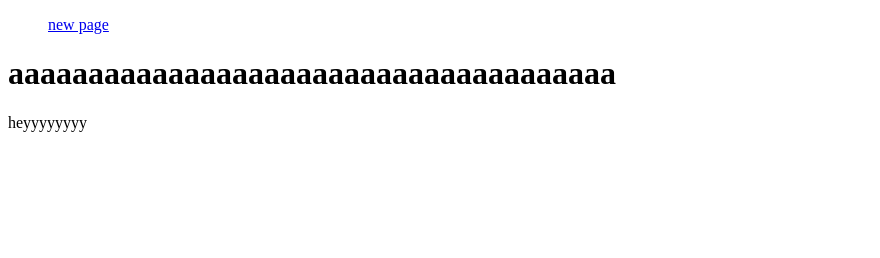
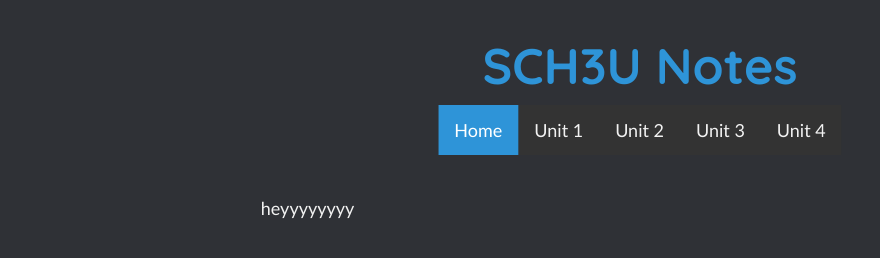
Before and after one commit to EliasY7/newRepo, a plain HTML site: page index.html in a window 1280 px wide. Shown: the whole page, without its empty margins (0-880 px from the left). Drawn offline with Linux system fonts and the light colour scheme.

```diff
--- a/index.css
+++ /dev/null
@@ -1,33 +0,0 @@
-@import url('https://fonts.googleapis.com/css2?family=Quicksand:wght@300;400;500;600;700&display=swap');
-
-* {
-  margin: 0;
-  font-family: "Quicksand";
-  color: rgb(255, 255, 255);
-  background-color: #2F3136;
-}
-.index {
-  padding: 20px;
-  display: flex;
-  align-items: center;
-  max-width: 1000px;
-  margin: 0 auto;
-  border-bottom: 1px solid #f2f2f2;
-}
-.index h1 {
-  color: #2e94d8;
-}
-.index a {
-  margin-left: 16px;
-  text-decoration: none;
-  padding: 6px;
-}
-.index a:hover {
-  color: #2e94d8;
-}
-.content {
-  max-width: 1000px;
-  margin: 40px auto;
-  padding: 20px;
-  color: #f2f2f2
-}
--- a/index.html
+++ b/index.html
@@ -2,21 +2,70 @@
 <!DOCTYPE html>
 <html lang="en-US">
     <head>
+        <style>
+            @import url('https://fonts.googleapis.com/css2?family=Quicksand:wght@300;400;500;600;700&display=swap');
+            body {background-color: #2F3136;}
+            h1 {
+                color: #2e94d8;
+                text-align: center;
+                font-family: Quicksand;
+                font-size: 50px;
+            }
+            p {
+                color: #f2f2f2;
+                margin-top: 100px;
+                margin-left: 20%;
+                font-family: Calibri;
+                font-size: 18px;
+            }
+
+            .topnav {
+                position: relative;
+                background-color: #333;
+                overflow: hidden;
+                position: relative;
+                float: none;
+                position: absolute;
+                top: auto;
+                left: 50%;
+                transform: translate(-50%, -50%);
+            }
+            .topnav a {
+                float: left;
+                color: #f2f2f2;
+                text-align: center;
+                padding: 14px 16px;
+                text-decoration: none;
+                font-size: 18px;
+                font-family: Calibri;
+            }
+            .topnav a:hover {
+                background-color: #ddd;
+                color: black;
+            }
+            .topnav a.active {
+                background-color: #2e94d8;;
+                color: white;
+            }
+        </style>
+
         <meta charset="utf-8"/>
         <meta http-equiv="X-UA-Compatible" content="IE=edge">
         <meta name="viewport" content="width=device-width, initial-scale=1.0">
-        <title>hi there</title>
+        <title>11 Chemistry Notes</title>
     </head>
 
     <body>
-        <header>
-            <nav>
-                <ul>
-                    <a href="page2.html">new page</a>
-                </ul>
-            </nav>
-        </header>
-        <h1>aaaaaaaaaaaaaaaaaaaaaaaaaaaaaaaaaaaaaa</h1>
+        <h1>SCH3U Notes</h1>
+
+        <div class="topnav">
+            <a class="active" href="index.html">Home</a>
+            <a href="unit1.html">Unit 1</a>
+            <a href="unit2.html">Unit 2</a>
+            <a href="unit3.html">Unit 3</a>
+            <a href="unit4.html">Unit 4</a>
+        </div>
+
         <p>heyyyyyyyy</p>
     </body>
 </html>
```
Also changed, not shown: page2.html (deleted, +0 -19 lines), unit1.html (added, +10 -0 lines), unit2.html (added, +10 -0 lines), unit3.html (added, +10 -0 lines), unit4.html (added, +10 -0 lines).
